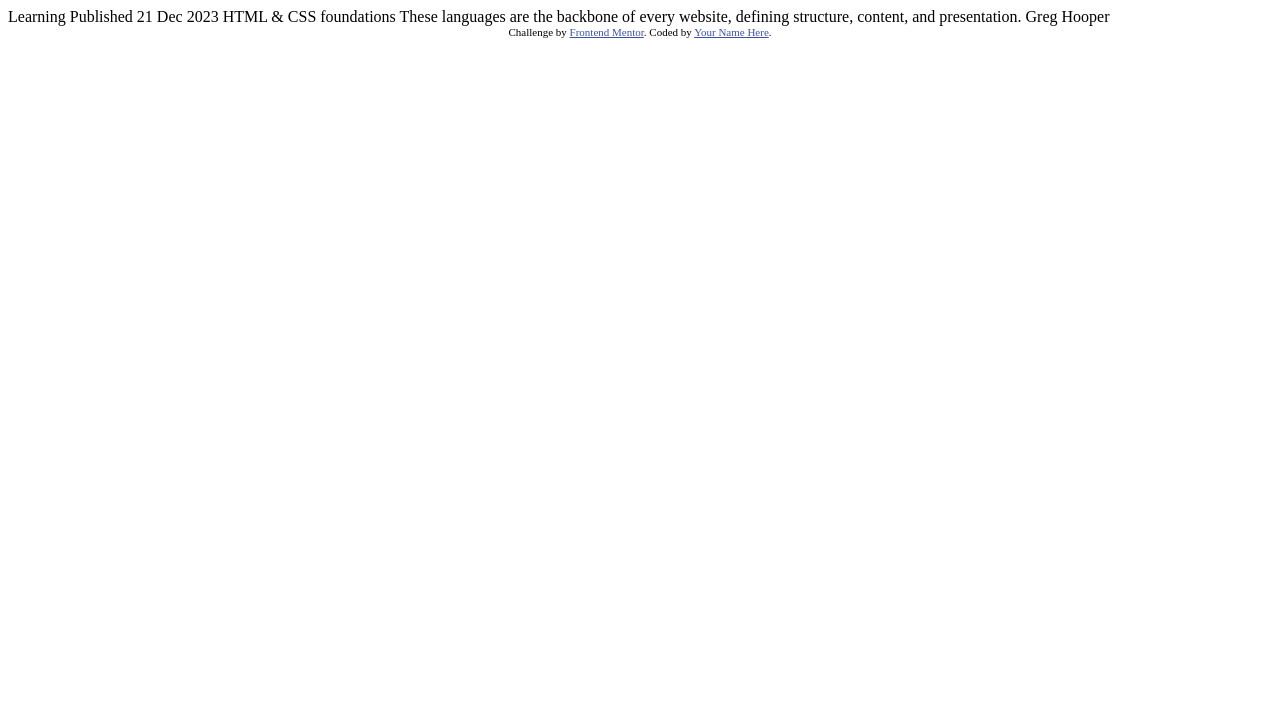
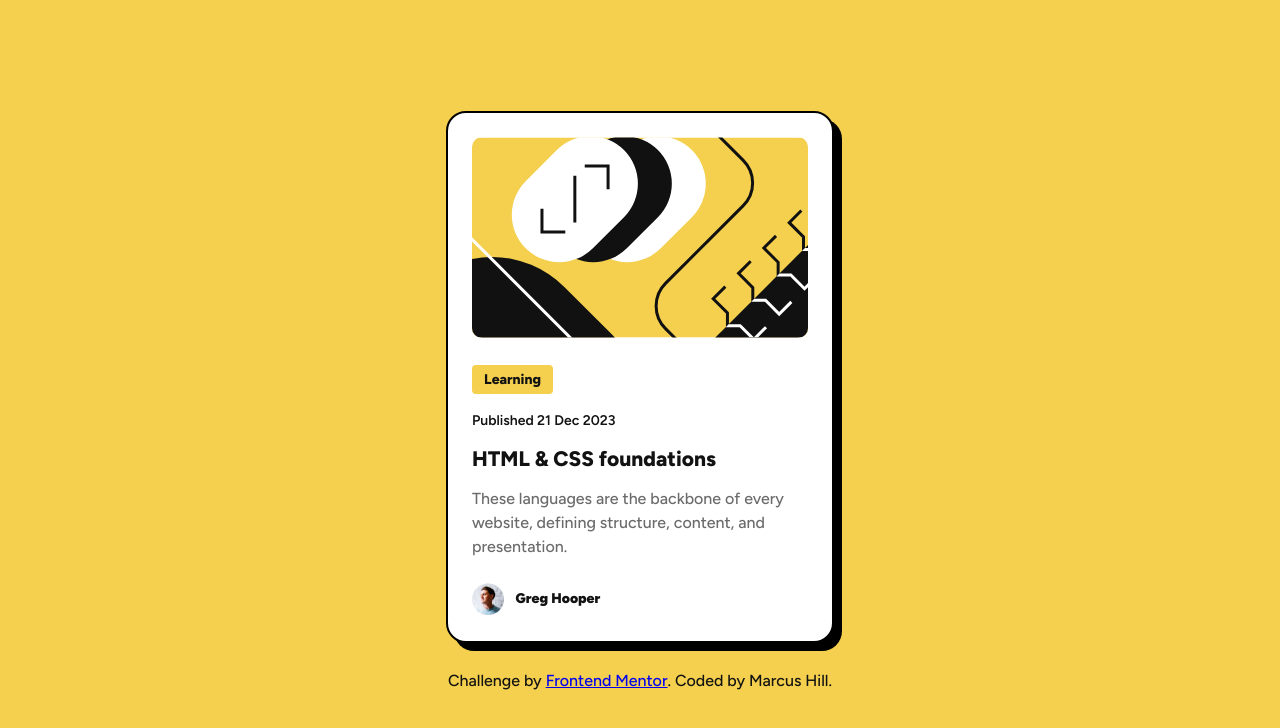
Before and after one commit to marcus-hill/blog-preview-card, a plain HTML site: page index.html in a window 1280 px wide. Drawn offline with Linux system fonts and the light colour scheme.

Commit message:
Complete Solution

```diff
--- a/index.html
+++ b/index.html
@@ -6,29 +6,34 @@
 
   <link rel="icon" type="image/png" sizes="32x32" href="./assets/images/favicon-32x32.png">
 
-  <title>Frontend Mentor | Blog preview card</title>
+  <title>Frontend Mentor | Blog Preview Card</title>
 
-  <!-- Feel free to remove these styles or customise in your own stylesheet 👍 -->
-  <style>
-    .attribution { font-size: 11px; text-align: center; }
-    .attribution a { color: hsl(228, 45%, 44%); }
-  </style>
+  <link rel="stylesheet" href="reset.css">
+  <link rel="stylesheet" href="style.css">
 </head>
 <body>
 
-  Learning
+  <main>
+    <div class="blog-card">
+      <img class="banner" src="assets/images/illustration-article.svg" alt="Blog Post Image (HTML & CSS Foundations)">
+      <p class="type">Learning</p>
+      <p class="date">Published 21 Dec 2023</p>
+      <h2 class="name">HTML & CSS foundations</h2>
+      <p class="description">These languages are the backbone of every website, defining structure, content, and presentation.</p>
+      <section class="author-holder">
+        <img class="avatar" src="assets/images/image-avatar.webp" alt="Greg Hooper Avatar - Male">
+        <p class="author">Greg Hooper</p>
+      </section>
+    </div>
+  </main>
 
-  Published 21 Dec 2023
 
-  HTML & CSS foundations
 
-  These languages are the backbone of every website, defining structure, content, and presentation.
-
-  Greg Hooper
-
-  <div class="attribution">
-    Challenge by <a href="https://www.frontendmentor.io?ref=challenge" target="_blank">Frontend Mentor</a>.
-    Coded by <a href="#">Your Name Here</a>.
-  </div>
+  <footer>
+    <div class="attribution">
+      Challenge by <a href="https://www.frontendmentor.io?ref=challenge" target="_blank">Frontend Mentor</a>.
+      Coded by Marcus Hill.
+    </div>
+  </footer>
 </body>
 </html>
--- /dev/null
+++ b/reset.css
@@ -0,0 +1,48 @@
+/* http://meyerweb.com/eric/tools/css/reset/
+   v2.0 | 20110126
+   License: none (public domain)
+*/
+
+html, body, div, span, applet, object, iframe,
+h1, h2, h3, h4, h5, h6, p, blockquote, pre,
+a, abbr, acronym, address, big, cite, code,
+del, dfn, em, img, ins, kbd, q, s, samp,
+small, strike, strong, sub, sup, tt, var,
+b, u, i, center,
+dl, dt, dd, ol, ul, li,
+fieldset, form, label, legend,
+table, caption, tbody, tfoot, thead, tr, th, td,
+article, aside, canvas, details, embed,
+figure, figcaption, footer, header, hgroup,
+menu, nav, output, ruby, section, summary,
+time, mark, audio, video {
+	margin: 0;
+	padding: 0;
+	border: 0;
+	font-size: 100%;
+	font: inherit;
+	vertical-align: baseline;
+}
+/* HTML5 display-role reset for older browsers */
+article, aside, details, figcaption, figure,
+footer, header, hgroup, menu, nav, section {
+	display: block;
+}
+body {
+	line-height: 1;
+}
+ol, ul {
+	list-style: none;
+}
+blockquote, q {
+	quotes: none;
+}
+blockquote:before, blockquote:after,
+q:before, q:after {
+	content: '';
+	content: none;
+}
+table {
+	border-collapse: collapse;
+	border-spacing: 0;
+}
--- /dev/null
+++ b/style.css
@@ -0,0 +1,90 @@
+@import url('https://fonts.googleapis.com/css2?family=Figtree:ital,wght@0,300..900;1,300..900&display=swap');
+
+body {
+    background-color: hsl(47, 88%, 63%);
+    display: flex;
+    flex-direction: column;
+    justify-content: center;
+    align-items: center;
+    min-height: 100vh;
+    font-family: 'Figtree', sans-serif;
+    font-weight: 500;
+}
+
+.blog-card {
+    background-color: hsl(0, 0%, 100%);
+    max-width: 21rem;
+    min-height: 30rem;
+    padding: 1.5rem;
+    border-radius: 20px;
+    border: 2px solid black;
+    box-shadow: 8px 8px #000000;
+}
+
+.blog-card .banner {
+    width: 100%;
+    border-radius: 10px;
+}
+
+.blog-card .type {
+    font-weight: 800;
+    background-color: hsl(47, 88%, 63%);
+    padding: 4px 12px;
+    color: hsl(0, 0%, 7%);
+    border-radius: 4px;
+    margin: 24px 0 16px 0;
+    display: inline-block;
+    font-size: 14px;
+    line-height: 150%;
+}
+
+.blog-card .date {
+    font-size: 14px;
+    margin-bottom: 12px;
+    line-height: 150%;
+    color: hsl(0, 0%, 7%);
+    font-weight: 600;
+}
+
+.blog-card .name {
+    font-size: 21px;
+    color: hsl(0, 0%, 7%);
+    font-weight: 800;
+    line-height: 150%;
+    margin-bottom: 12px;
+}
+
+.blog-card .name:hover {
+    color: hsl(47, 88%, 63%);
+    cursor: pointer;
+}
+
+.blog-card .description {
+    color: hsl(0, 0%, 42%);
+    line-height: 150%;
+    font-size: 16px;
+    margin-bottom: 24px;
+}
+
+.blog-card .author-holder {
+    max-width: 129px;
+    display: flex;
+    align-items: center;
+}
+.blog-card .avatar {
+    width: 32px;
+    height: 32px;
+}
+
+.blog-card .author {
+    width: 100%;
+    font-size: 14px;
+    margin: 5.5px 0 5.5px 12px;
+    font-weight: 900;
+    color: hsl(0, 0%, 7%);
+}
+
+footer {
+    color: hsl(0, 0%, 7%);
+    margin-top: 30px;
+}
```
